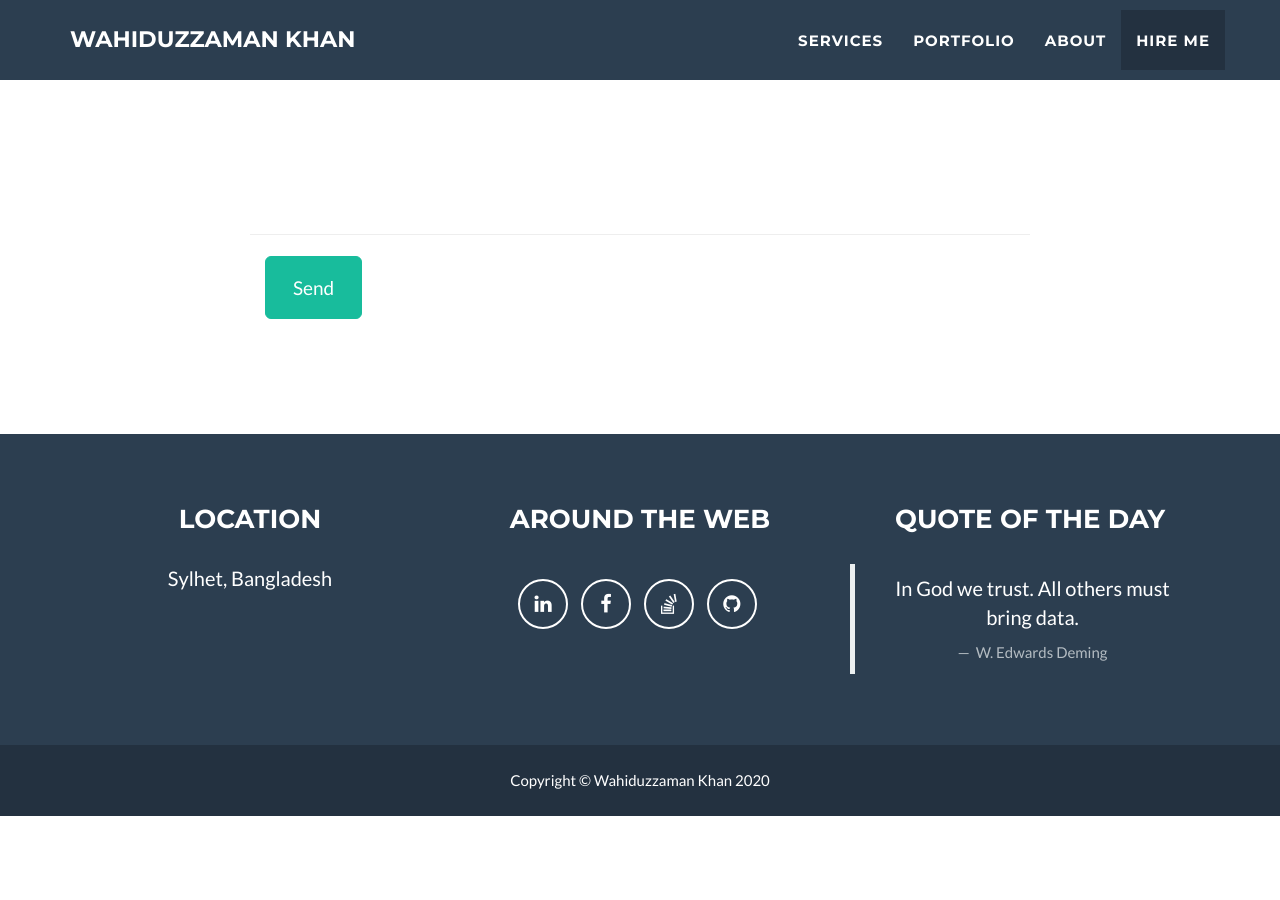
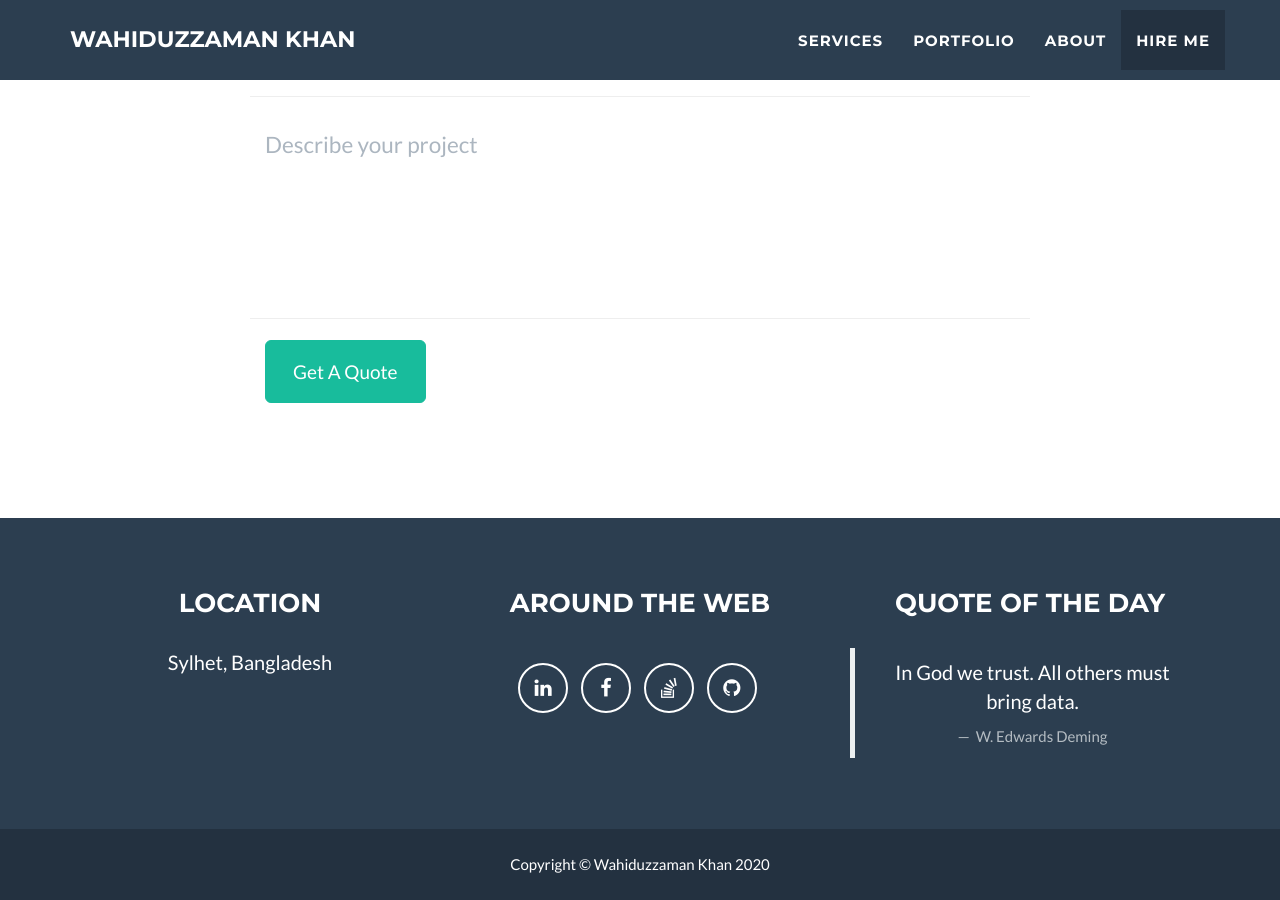
Before and after one commit to WahiduzzamanKhan/WahiduzzamanKhan.github.io, a Jekyll site: the page built from _posts/2019-04-11-Fire-Hazards-in-Bangladesh.markdown, in a window 1280 px wide and 900 px high, scrolled down 3092 px. Built offline with Jekyll 4.4.1, drawn with Linux system fonts in a browser that asks for light colours; before the commit the page ends 3908 px from its top, so only the background shows below that.

Commit message:
Updated contact form

```diff
--- a/_includes/contact_static.html
+++ b/_includes/contact_static.html
@@ -24,14 +24,21 @@
 							<p class="help-block text-danger"></p>
 						</div>
 					</div>
+					<div class="row control-group">
+						<div class="form-group col-xs-12 floating-label-form-group controls">
+							<label for="name">Project Type</label>
+							<input type="text" name="project_type" class="form-control" placeholder="Project Type" id="project-type" required data-validation-required-message="Please give a project type.">
+							<p class="help-block text-danger"></p>
+						</div>
+					</div>
 					<div>
-						<input type="hidden"  name="_subject" value="New submission!">
+						<input type="hidden"  name="_subject" value="New project request!">
 						<input type="text" name="_gotcha" style="display:none" />
 					</div>
 					<div class="row control-group">
 						<div class="form-group col-xs-12 floating-label-form-group controls">
-							<label for="message">Message</label>
-							<textarea rows="5" name="message" class="form-control" placeholder="Message" id="message" required data-validation-required-message="Please enter a message."></textarea>
+							<label for="message">Describe your project</label>
+							<textarea rows="5" name="project_description" class="form-control" placeholder="Describe your project" id="message" required data-validation-required-message="Please Describe your project briefly."></textarea>
 							<p class="help-block text-danger"></p>
 						</div>
 					</div>
@@ -39,7 +46,7 @@
 					<div id="success"></div>
 					<div class="row">
 						<div class="form-group col-xs-12">
-							<button type="submit" class="btn btn-success btn-lg">Send</button>
+							<button type="submit" class="btn btn-success btn-lg">Get A Quote</button>
 						</div>
 					</div>
 				</form>
```
Also changed, not shown: _includes/header.html (line endings or trailing spaces).
